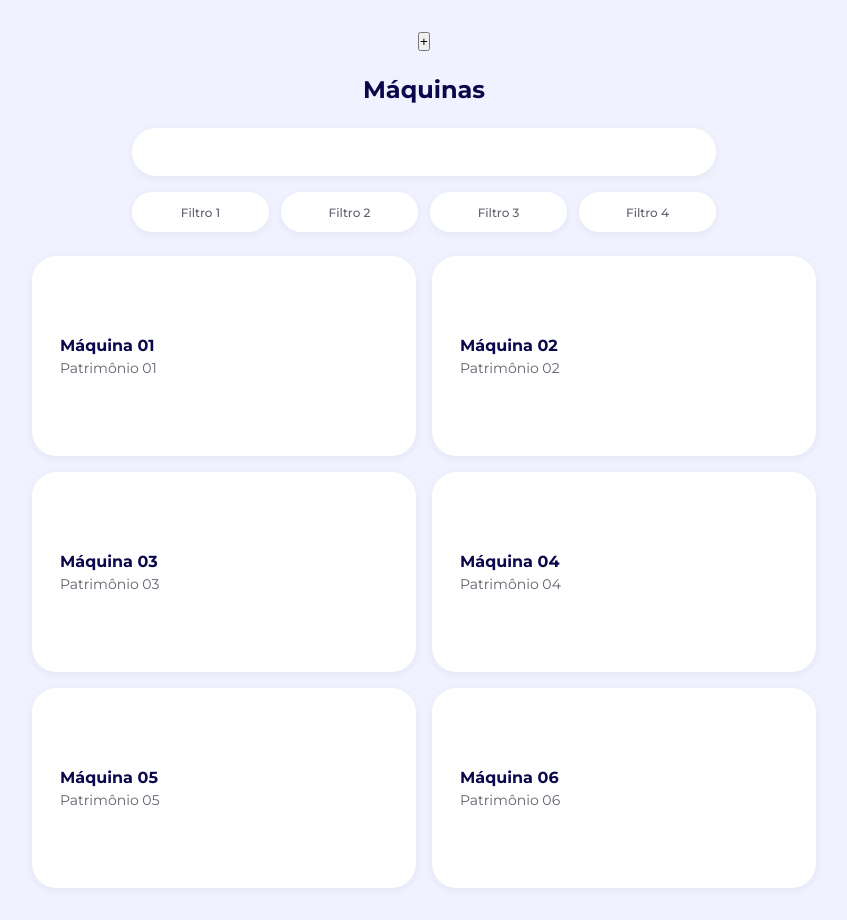
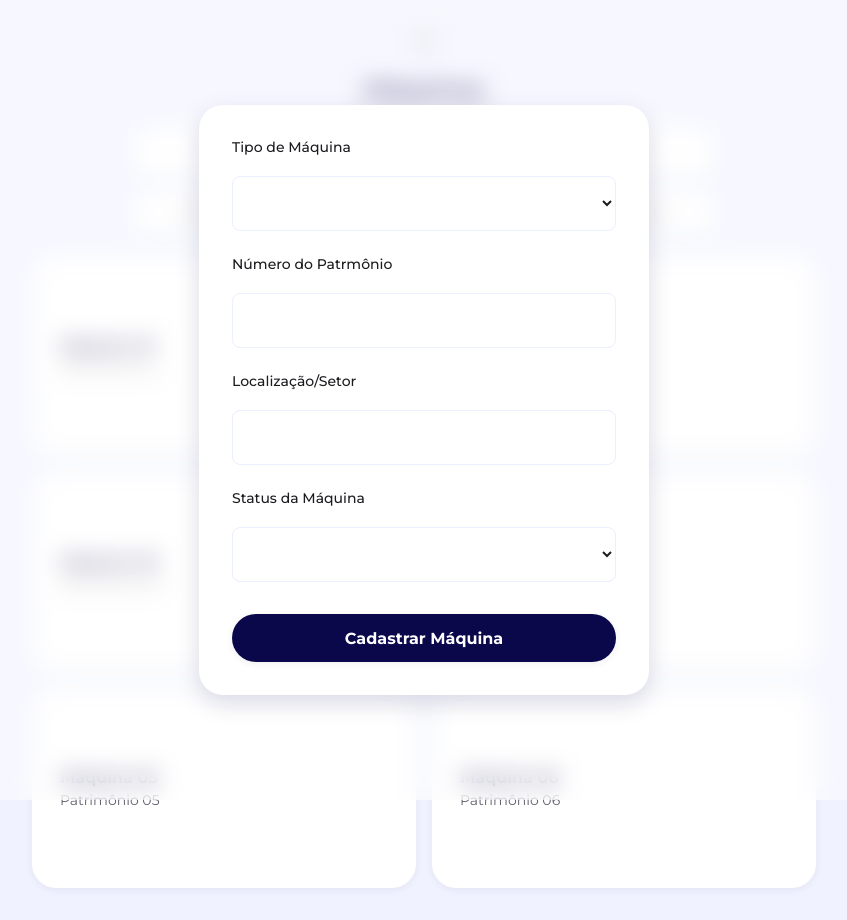
Before and after one commit to davi-morais2008/prisma, a website: page Templates/maquinas.html in a window 1280 px wide. Shown: the whole page, without its empty margins (216-1063 px from the left). Drawn offline with Linux system fonts and the light colour scheme.

Commit message:
MODIFY: COrrige o comentado na página de máquinas (permite a janela de cadastro aparecer).

```diff
--- a/Templates/maquinas.html
+++ b/Templates/maquinas.html
@@ -48,7 +48,7 @@
                 <p class="machine__machine-number">Patrimônio 06</p>
             </article>
         </div>
-        <!-- <div class="machines__register">
+        <div class="machines__register">
             <form action="" class="form-register">
                 <label for="type-machine">Tipo de Máquina</label>
                 <select name="type-machine" id="type-machine" class="form-register__input-select">
@@ -61,7 +61,7 @@
                 <select name="status-machine" id="status-machine" class="form-register__input-select"></select>
                 <button type="submit">Cadastrar Máquina</button>
             </form>
-        </div> -->
+        </div>
     </section>
 </main>
 
```
